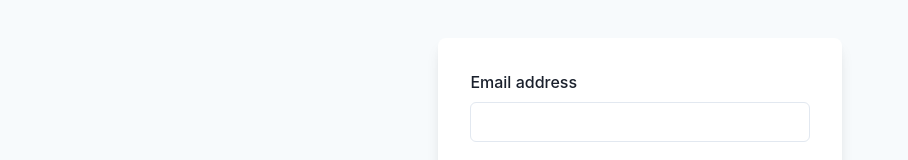
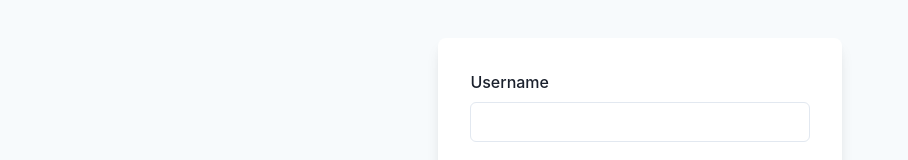
Before and after one commit to lknstanley/fluxcp-nextjs, a Next.js app: page /login in a window 1280 px wide. Shown: the part 205-365 px from the top of the page, without its empty margins (0-908 px from the left). Built offline with nearby package versions, Linux system fonts and the light colour scheme.

Commit message:
Updated login page field name

```diff
--- a/pages/login/index.tsx
+++ b/pages/login/index.tsx
@@ -39,9 +39,9 @@ export default function LoginPage() {
           p={8}
         >
           <Stack spacing={4}>
-            <FormControl id="email">
-              <FormLabel>Email address</FormLabel>
-              <Input type="email" />
+            <FormControl id="username">
+              <FormLabel>Username</FormLabel>
+              <Input type="username" />
             </FormControl>
             <FormControl id="password">
               <FormLabel>Password</FormLabel>
```
